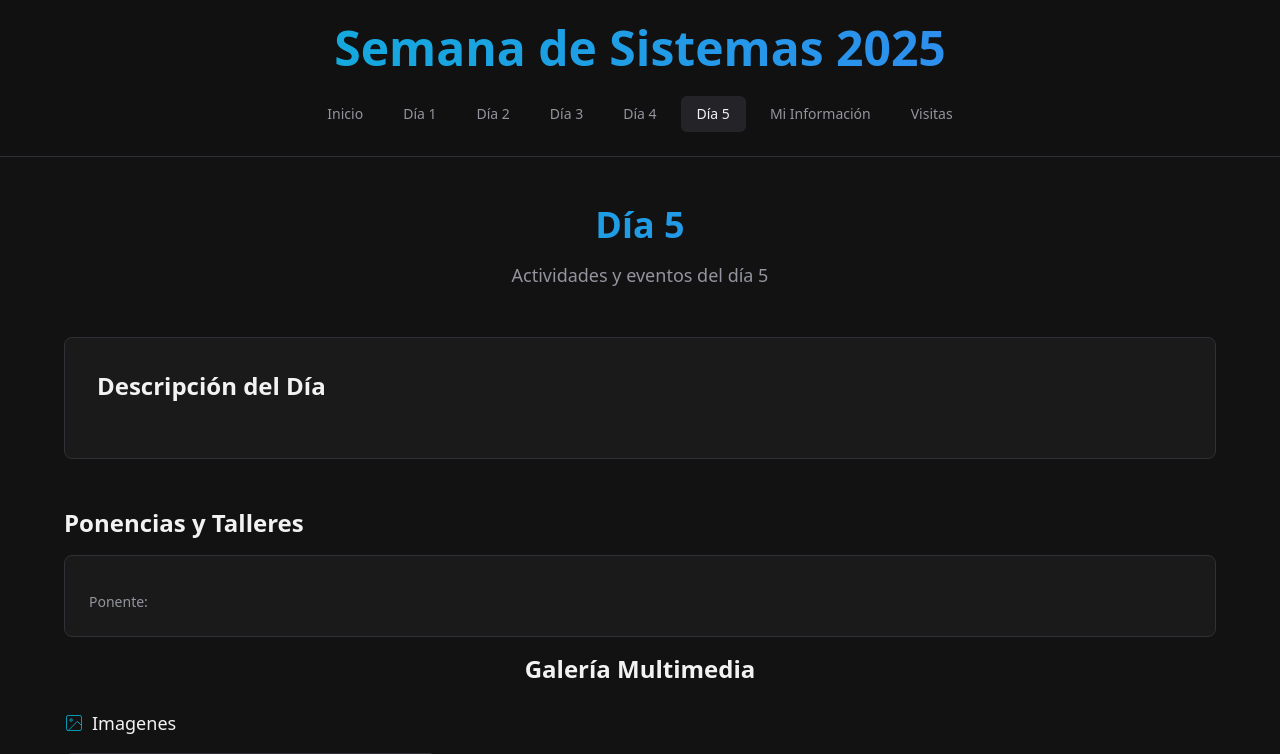
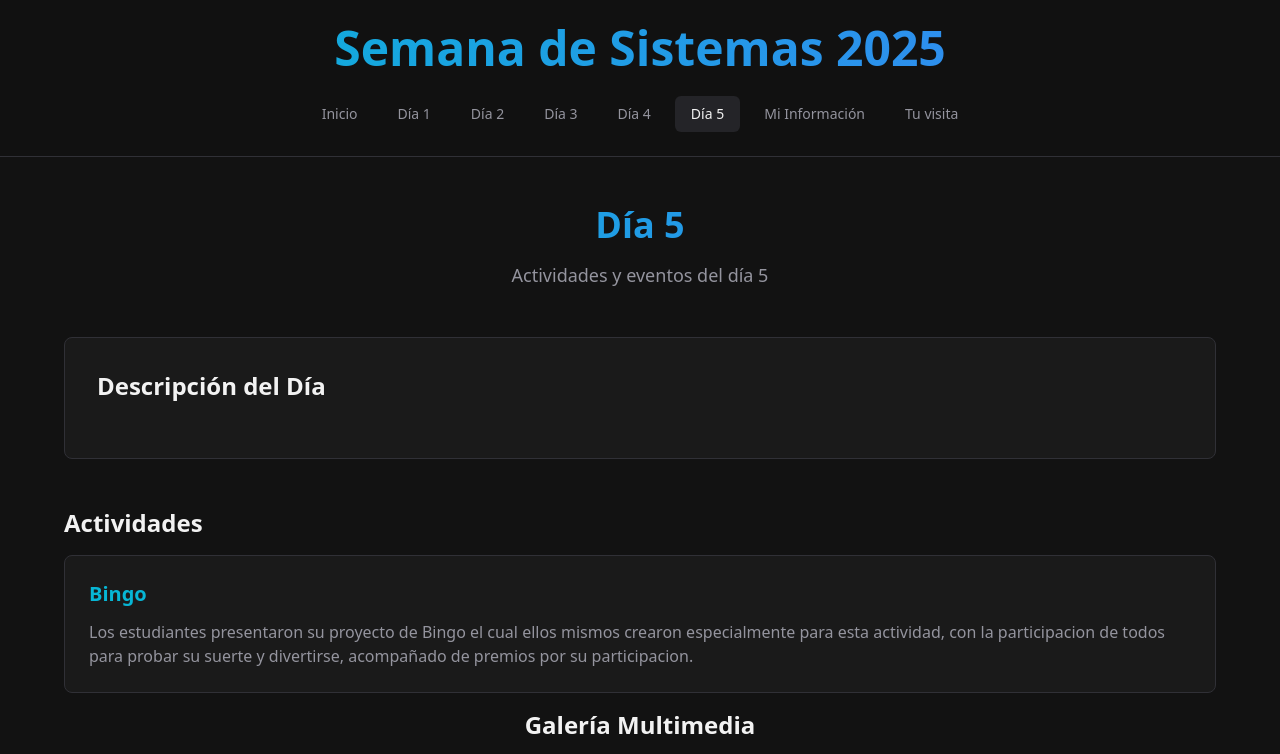
Before and after one commit to CesarZV23005/SDS2025, a PHP site: page /app/views/dia5.php in a window 1280 px wide. Shown: the top 754 px of the page. Run offline with PHP 8.4, Linux system fonts and the light colour scheme; some libraries are stand-ins or nearby versions.

Commit message:
ft: dia 5 modificado, correcion en referencia de la db

```diff
--- a/proyecto-mvc/app/models/Visita.php
+++ b/proyecto-mvc/app/models/Visita.php
@@ -6,9 +6,9 @@ use PDOException;
 
 class Database {
     private $host = "db";
-    private $db_name = "appdb";
-    private $username = "appuser";
-    private $password = "apppass";
+    private $db_name = "db_visitas";
+    private $username = "root";
+    private $password = "rootpass";
     private $conn;
 
     public function getConnection() {
--- a/proyecto-mvc/app/views/dia1.php
+++ b/proyecto-mvc/app/views/dia1.php
@@ -66,7 +66,7 @@
                 </a>
                 <a href="/proyecto-mvc/public/visitas"
                     class="px-4 py-2 rounded-md text-sm font-medium transition-all duration-200 text-muted hover:text-foreground hover:bg-secondary">
-                    Visitas
+                    Tu visita
                 </a>
             </nav>
         </div>
--- a/proyecto-mvc/app/views/dia2.php
+++ b/proyecto-mvc/app/views/dia2.php
@@ -66,7 +66,7 @@
                 </a>
                 <a href="/proyecto-mvc/public/visitas"
                     class="px-4 py-2 rounded-md text-sm font-medium transition-all duration-200 text-muted hover:text-foreground hover:bg-secondary">
-                    Visitas
+                    Tu visita
                 </a>
             </nav>
         </div>
--- a/proyecto-mvc/app/views/dia3.php
+++ b/proyecto-mvc/app/views/dia3.php
@@ -66,7 +66,7 @@
                 </a>
                 <a href="/proyecto-mvc/public/visitas"
                     class="px-4 py-2 rounded-md text-sm font-medium transition-all duration-200 text-muted hover:text-foreground hover:bg-secondary">
-                    Visitas
+                    Tu visitaaaaa
                 </a>
             </nav>
         </div>
--- a/proyecto-mvc/app/views/dia4.php
+++ b/proyecto-mvc/app/views/dia4.php
@@ -66,7 +66,7 @@
                 </a>
                 <a href="/proyecto-mvc/public/visitas"
                     class="px-4 py-2 rounded-md text-sm font-medium transition-all duration-200 text-muted hover:text-foreground hover:bg-secondary">
-                    Visitas
+                    Tu visita
                 </a>
             </nav>
         </div>
--- a/proyecto-mvc/app/views/dia5.php
+++ b/proyecto-mvc/app/views/dia5.php
@@ -66,7 +66,7 @@
                 </a>
                 <a href="/proyecto-mvc/public/visitas"
                     class="px-4 py-2 rounded-md text-sm font-medium transition-all duration-200 text-muted hover:text-foreground hover:bg-secondary">
-                    Visitas
+                    Tu visita
                 </a>
             </nav>
         </div>
@@ -94,19 +94,18 @@
             <!-- info -->
             <section class="space-y-4">
                 <h2 class="text-2xl font-semibold flex items-center gap-2 text-foreground">
-                    Ponencias y Talleres
+                    Actividades
                 </h2>
 
                 <!-- info 1 -->
                 <div class="bg-card border border-border rounded-lg p-6 space-y-3">
                     <h3 class="text-xl font-semibold text-primary">
-
+                        Bingo
                     </h3>
                     <p class="text-muted">
+                         Los estudiantes presentaron su proyecto de Bingo el cual ellos mismos crearon especialmente para esta actividad, con la participacion de todos
+                         para probar su suerte y divertirse, acompañado de premios por su participacion.
                     </p>
-                    <div class="text-sm text-muted">
-                        <span class="font-medium">Ponente:</span>
-                    </div>
                 </div>
                 <!-- galeria -->
                 <section class="space-y-6 text-center">
@@ -122,10 +121,11 @@
                             </svg>
                             Imagenes
                         </h3>
-                        <div class="grid grid-cols-1 md:grid-cols-2 lg:grid-cols-3 gap-4">
+                        <div class="flex justify-center items-center">
                             <div
-                                class="bg-secondary border border-border rounded-lg p-2 aspect-video flex items-center justify-center">
-                                <img src="ruta" alt="Foto 1" class="w-full h-full object-cover rounded">
+                                class="bg-secondary border border-border rounded-lg p-2 aspect-video w-full max-w-3xl flex items-center justify-center">
+                                <img src="../resources/sds25_7.jpeg" alt="Foto 1"
+                                    class="w-full h-full object-cover rounded">
                             </div>
                         </div>
                 </section>
@@ -137,9 +137,6 @@
                     <p class="text-muted">
 
                     </p>
-                    <div class="text-sm text-muted">
-                        <span class="font-medium">Ponente:</span>
-                    </div>
                 </div>
             </section>
 
--- a/proyecto-mvc/app/views/info.php
+++ b/proyecto-mvc/app/views/info.php
@@ -64,7 +64,7 @@
                 </a>
                 <a href="/proyecto-mvc/public/visitas"
                     class="px-4 py-2 rounded-md text-sm font-medium transition-all duration-200 text-muted hover:text-foreground hover:bg-secondary">
-                    Visitas
+                    Tu visita
                 </a>
             </nav>
         </div>
--- a/proyecto-mvc/app/views/layout.php
+++ b/proyecto-mvc/app/views/layout.php
@@ -63,7 +63,7 @@
                 </a>
                 <a href="/proyecto-mvc/public/visitas"
                     class="px-4 py-2 rounded-md text-sm font-medium transition-all duration-200 text-muted hover:text-foreground hover:bg-secondary">
-                    Visitas
+                    Tu visita
                 </a>
             </nav>
         </div>
--- a/proyecto-mvc/app/views/visitas.php
+++ b/proyecto-mvc/app/views/visitas.php
@@ -66,7 +66,7 @@
                 </a>
                 <a href="/proyecto-mvc/public/visitas"
                     class="px-4 py-2 rounded-md text-sm font-medium transition-all duration-200 bg-secondary text-foreground">
-                    Visitas
+                    Tu visita
                 </a>
             </nav>
         </div>
```
Also changed, not shown: proyecto-mvc/resources/sds25_7.jpeg (added).
